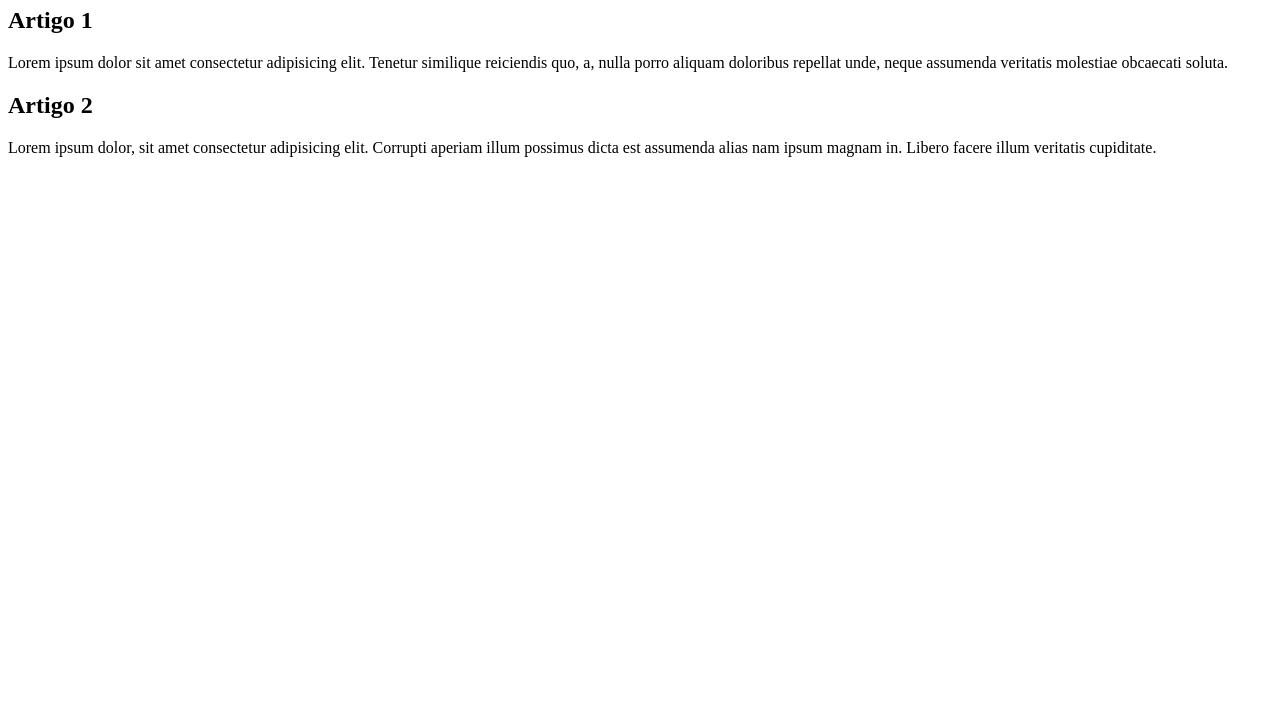
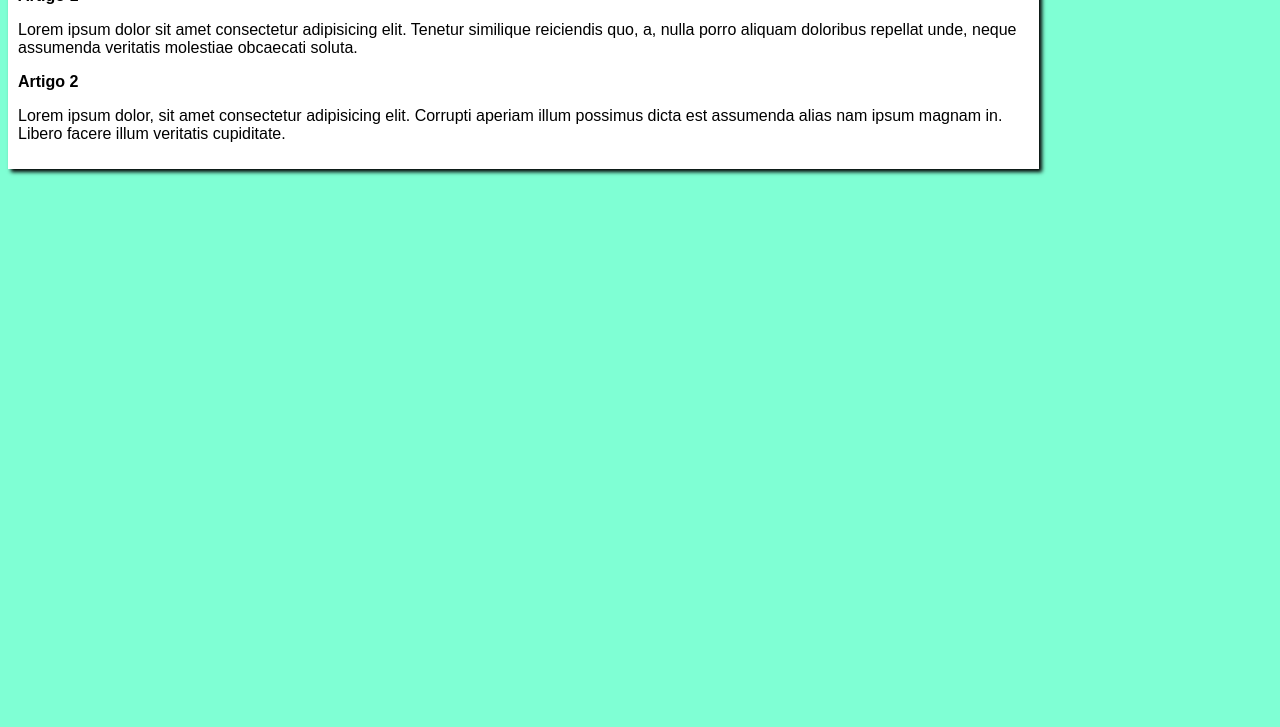
Before and after one commit to heniFV/Projeto-Site, a plain HTML site: page index.html in a window 1280 px wide. Shown: the part 73-800 px from the top of the page. Drawn offline with Linux system fonts and the light colour scheme.

Commit message:
design enviado
definição do design

```diff
--- /dev/null
+++ b/css/style.css
@@ -0,0 +1,13 @@
+* {
+  font-family: Arial, Helvetica, sans-serif;
+  font-size: 16px;
+}
+body {
+  background-color: aquamarine;
+}
+main {
+  background-color: white;
+  width: 80%;
+  padding: 10px;
+  box-shadow: 3px 3px 4px black;
+}
--- a/index.html
+++ b/index.html
@@ -4,6 +4,7 @@
     <meta charset="UTF-8" />
     <meta name="viewport" content="width=device-width, initial-scale=1.0" />
     <title>Titulo Site</title>
+    <link rel="stylesheet" href="./css/style.css" />
   </head>
   <body>
     <main>
```
